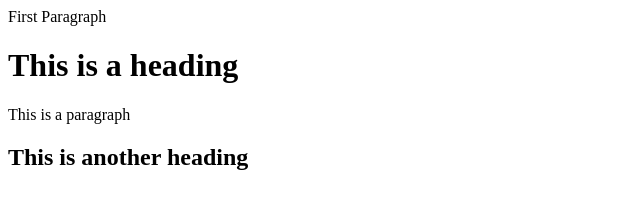
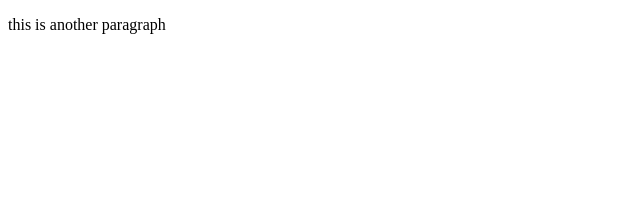
Before and after one commit to Precious-Udoibok/learning-git, a plain HTML site: page index.html in a window 1280 px wide. Shown: the whole page, without its empty margins (0-640 px from the left). Drawn offline with Linux system fonts and the light colour scheme.

Commit message:
added another p tag

```diff
--- a/index.html
+++ b/index.html
@@ -5,10 +5,7 @@
     <meta name="viewport" content="width=device-width, initial-scale=1.0">
     <title>Document</title>
 </head>
-<body
-    <p>First Paragraph</p>
-    <h1>This is a heading</h1>
-    <p>This is a paragraph</p>
-    <h2>This is another heading</h2>
+<body>
+    <p>this is another paragraph</p>
 </body>
 </html>
```
